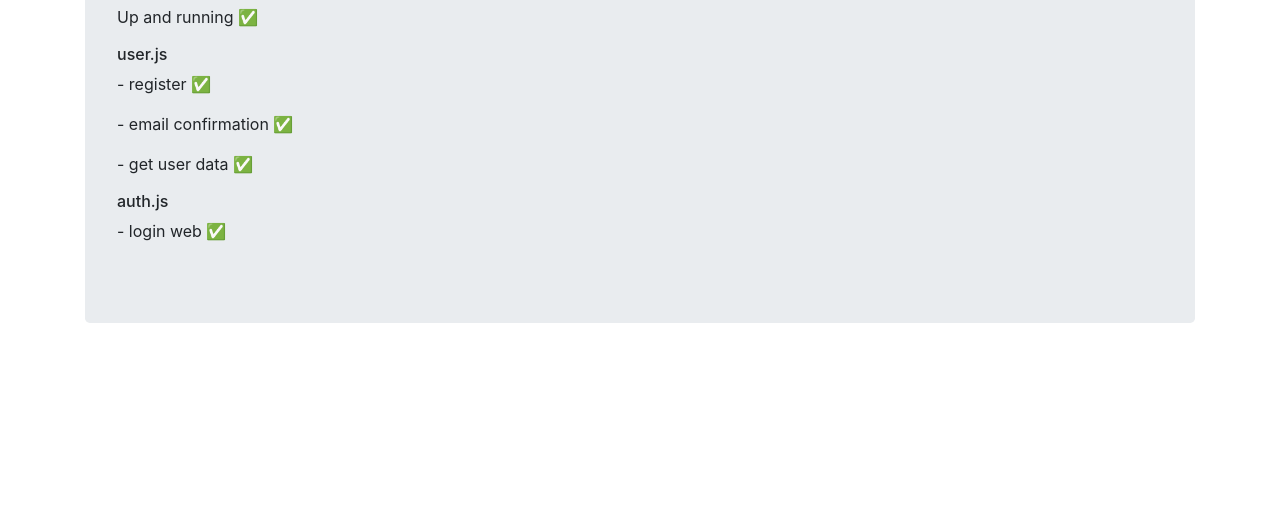
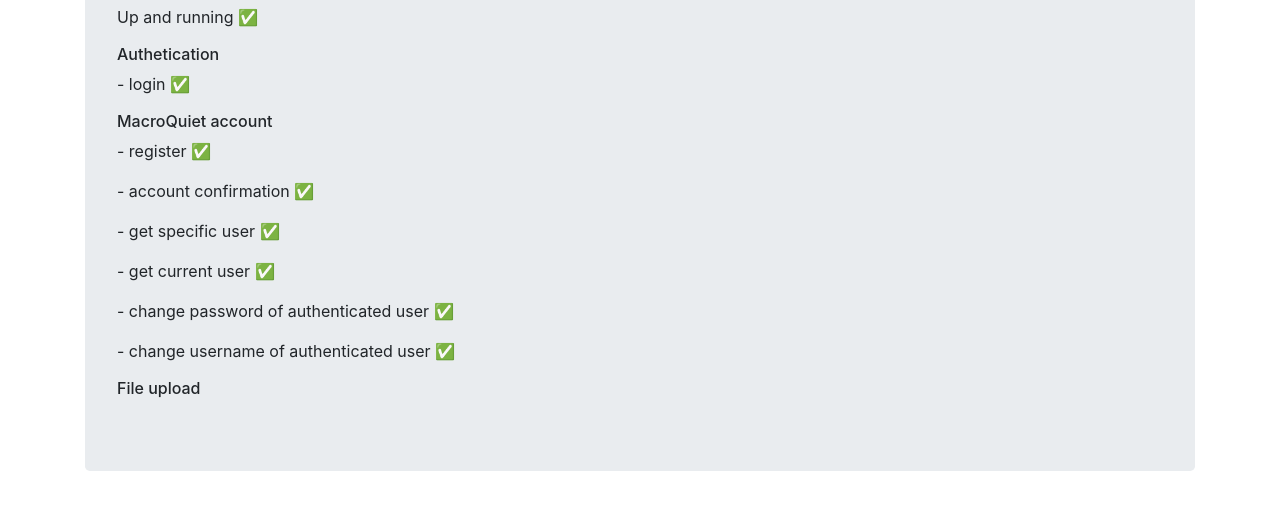
Before and after one commit to lukablaskovic/macroquiet-backend, a website: page src/views/index.html in a window 1280 px wide. Shown: the part 197-706 px from the top of the page. Drawn offline with nearby package versions, Linux system fonts and the light colour scheme.

Commit message:
image upload route, not done

```diff
--- a/src/index.js
+++ b/src/index.js
@@ -11,7 +11,6 @@
 import authRoutes from "./routes/auth-routes.js";
 import macroquietAccountRoutes from "./routes/user/macroquiet-account-routes.js";
 import webVueRoutes from "./routes/user/web-vue-routes.js";
-import fileUploadRoutes from "./routes/file-upload-routes.js";
 
 import r_admin from "./routes/admin-routes.js";
 import r_unity from "./routes/user/in-game-routes.js";
@@ -48,7 +47,6 @@
 app.use("/api/auth", authRoutes);
 app.use("/api/users", macroquietAccountRoutes);
 app.use("/api/users/profile", webVueRoutes);
-app.use("/api/file", fileUploadRoutes);
 
 /*
 app.patch(
--- a/src/views/index.html
+++ b/src/views/index.html
@@ -25,12 +25,16 @@
             <h1>MacroQuiet Backend System</h1>
             <h5>Status:</h5>
             <p>Up and running ✅</p>
-            <h6>user.js</h6>
+            <h6>Authetication</h6>
+            <p>- login ✅</p>
+            <h6>MacroQuiet account</h6>
             <p>- register ✅</p>
-            <p>- email confirmation ✅</p>
-            <p>- get user data ✅</p>
-            <h6>auth.js</h6>
-            <p>- login web ✅</p>
+            <p>- account confirmation ✅</p>
+            <p>- get specific user ✅</p>
+            <p>- get current user ✅</p>
+            <p>- change password of authenticated user ✅</p>
+            <p>- change username of authenticated user ✅</p>
+            <h6>File upload</h6>
           </div>
         </div>
       </div>
```
Also changed, not shown: src/routes/file-upload-routes.js (deleted, +0 -35 lines), src/routes/user/web-vue-routes.js (+30 -1 lines).
